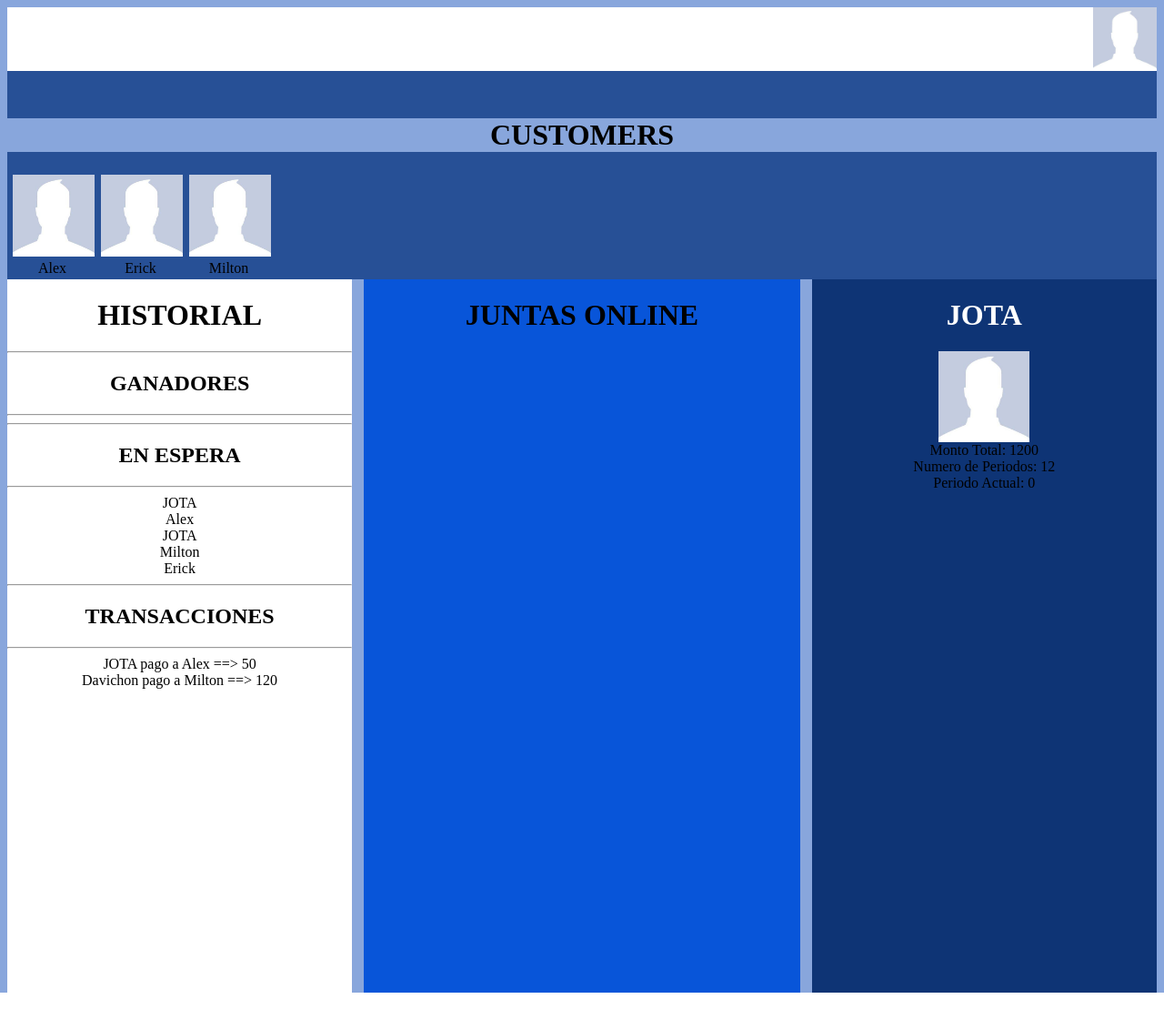
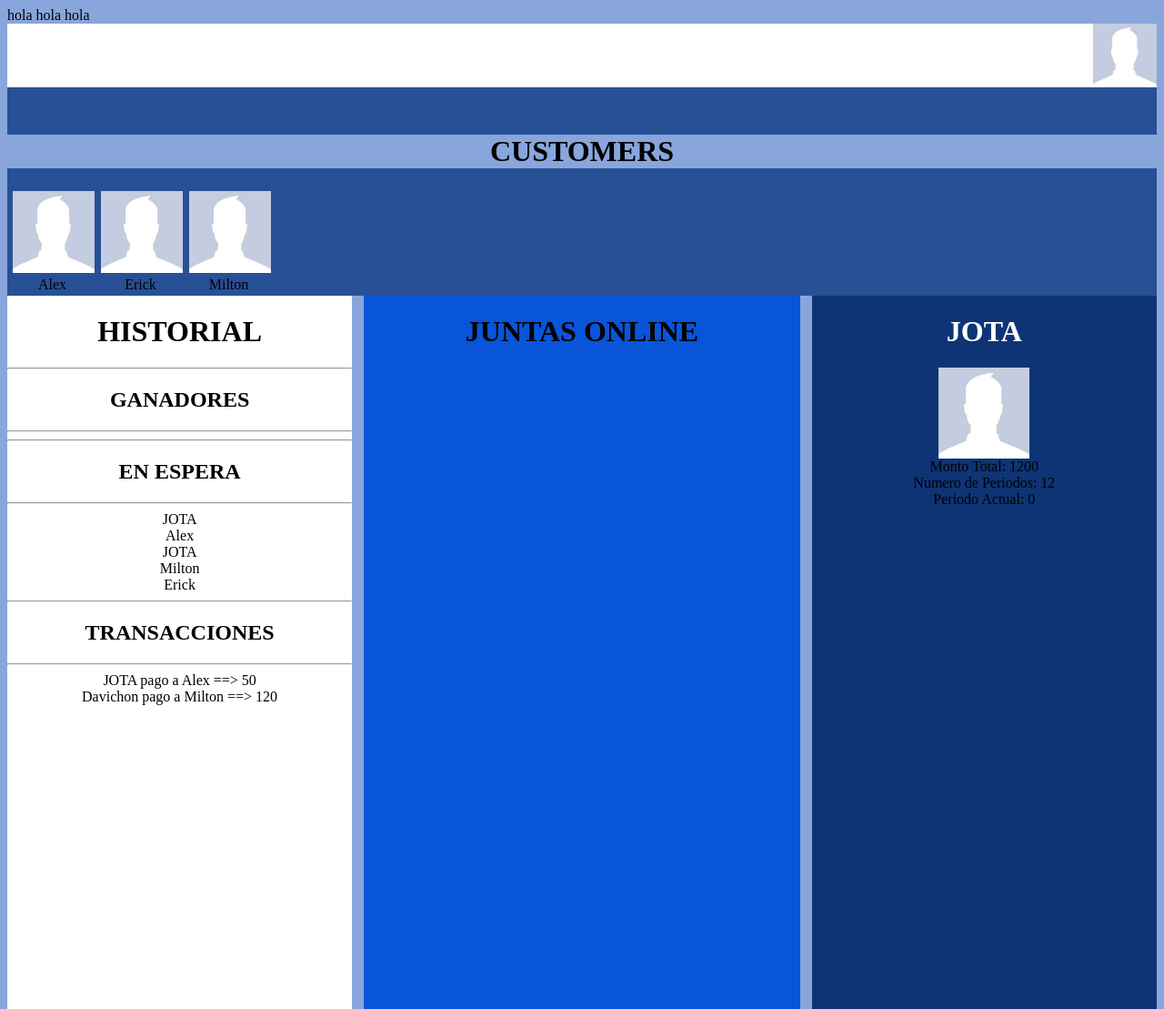
Before and after one commit to INITEC/JUNTAS-ONLINE, a PHP site: page /Templates/ver_juntas.php in a window 1280 px wide. Shown: the whole page at 91% size. Run offline with PHP 8.4, Linux system fonts and the light colour scheme; data comes from the database, SQL or seed files in the repository; some libraries are stand-ins or nearby versions.

Commit message:
mi cambio

```diff
--- a/Templates/ver_juntas.php
+++ b/Templates/ver_juntas.php
@@ -16,7 +16,7 @@ $historial = new historial($cod_junta,$junta->periodo_actual());
 $transaccion = new transacciones($cod_junta);
 ?>
 <body style="background-color:#88A6DC">
-
+hola hola hola
 	<div id="contenedor">
 		<div id="cabecera_ob">
 			<?php
```
